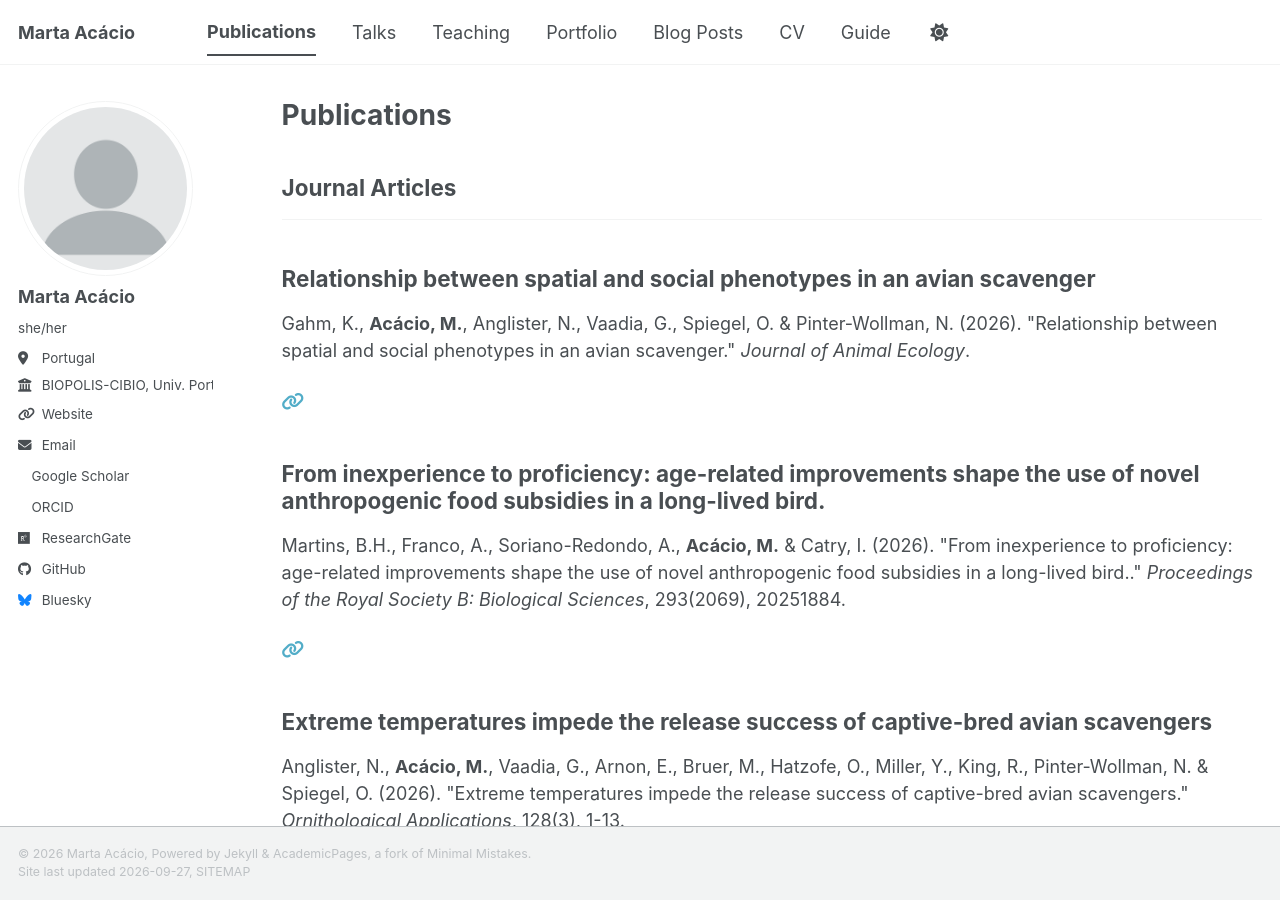
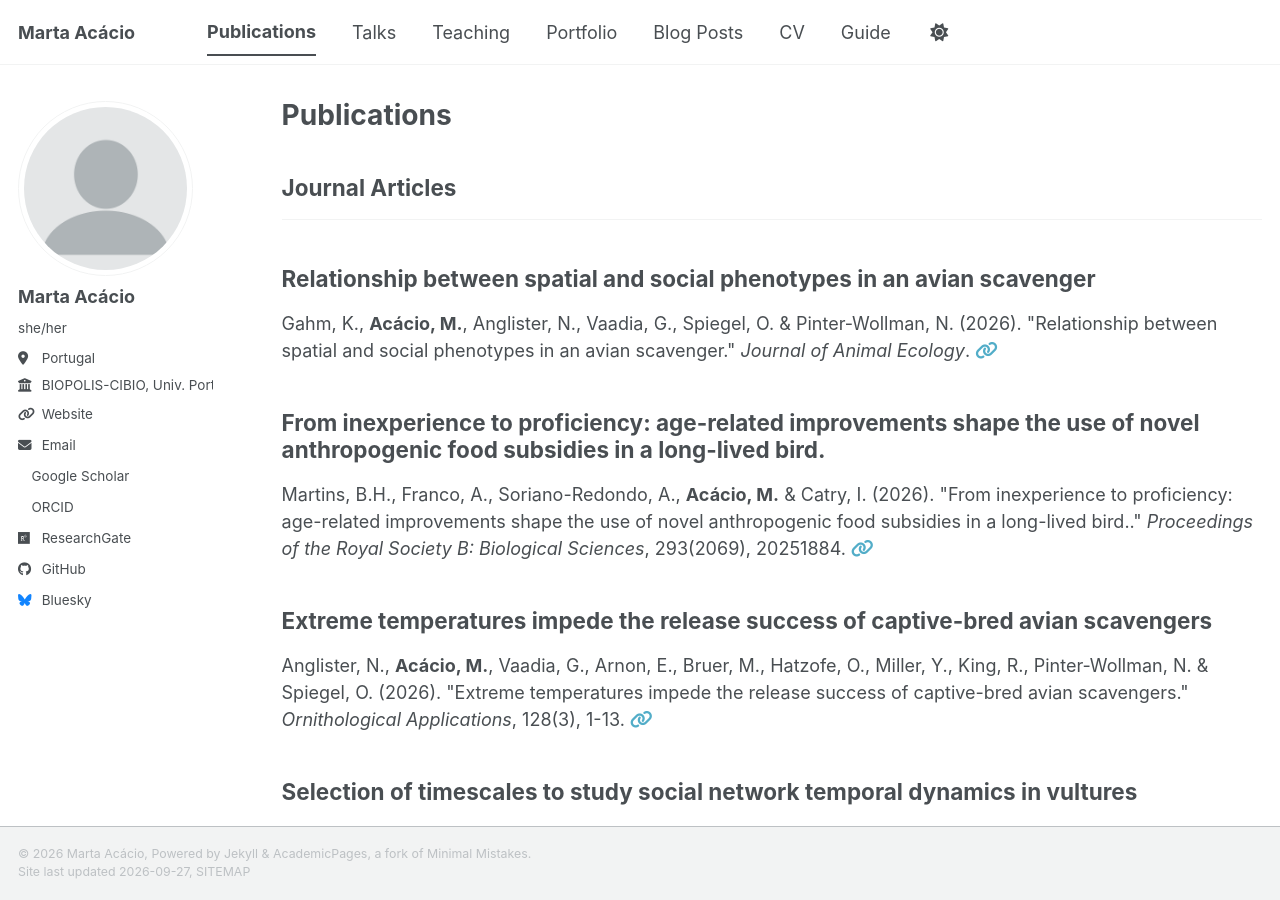
Before and after one commit to m-acacio/m-acacio.github.io, a Jekyll site: the page built from _pages/publications.html, in a window 1280 px wide and 900 px high. Built offline with Jekyll 4.4.1, drawn with Linux system fonts in a browser that asks for light colours; a style sheet for code colours, icons or effects is not loaded.

Commit message:
Update archive-single.html

```diff
--- a/_includes/archive-single.html
+++ b/_includes/archive-single.html
@@ -56,9 +56,12 @@
 
     {% if post.collection == 'publications' %}
       {% if post.citation %}
-        <p>{{ post.citation }}</p>
-      {% endif %}
-      {% if post.paperurl %}
+        <p>{{ post.citation }}
+        {% if post.paperurl %}
+          <a href="{{ post.paperurl }}" title="View publication"><i class="fa fa-link" aria-hidden="true"></i><span class="sr-only">Link to publication</span></a>
+        {% endif %}
+        </p>
+      {% elsif post.paperurl %}
         <p><a href="{{ post.paperurl }}" title="View publication"><i class="fa fa-link" aria-hidden="true"></i><span class="sr-only">Link to publication</span></a></p>
       {% endif %}
     {% elsif post.citation and post.paperurl and post.slidesurl and post.bibtexurl %}
```
